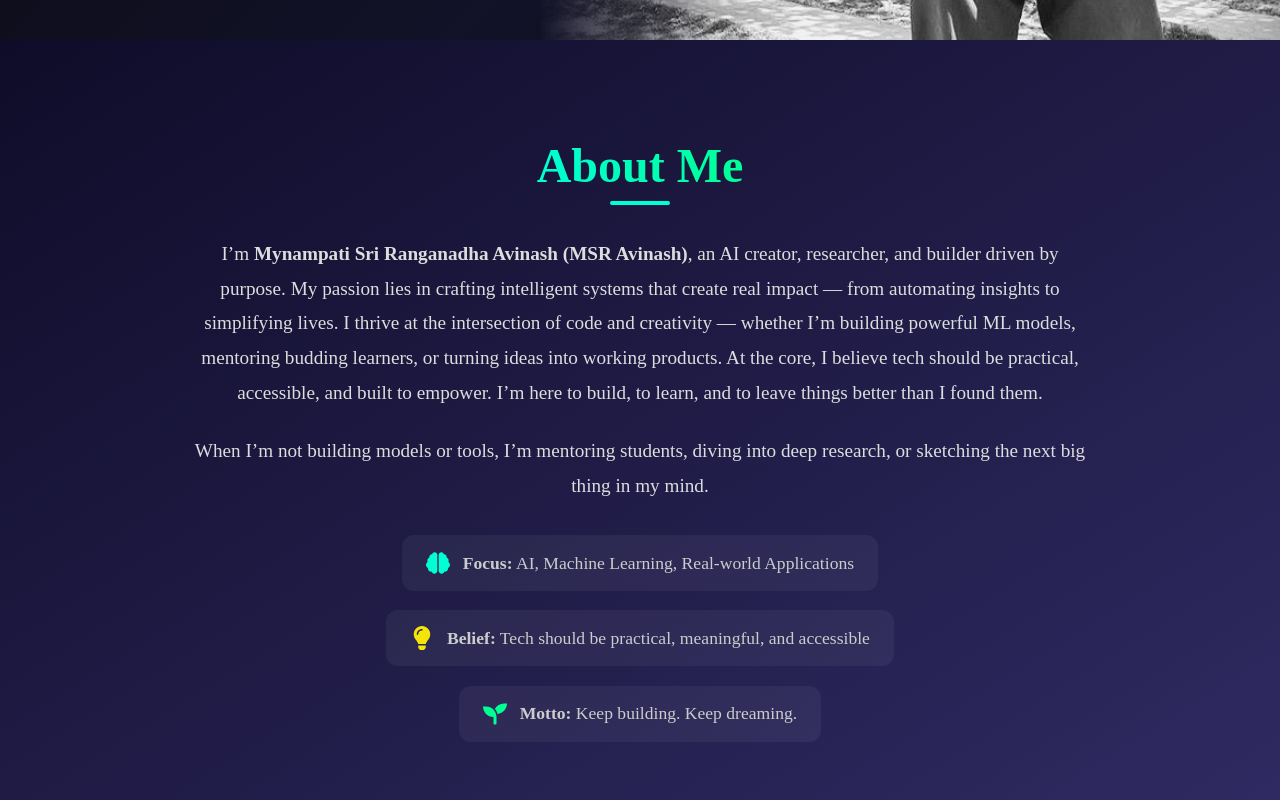
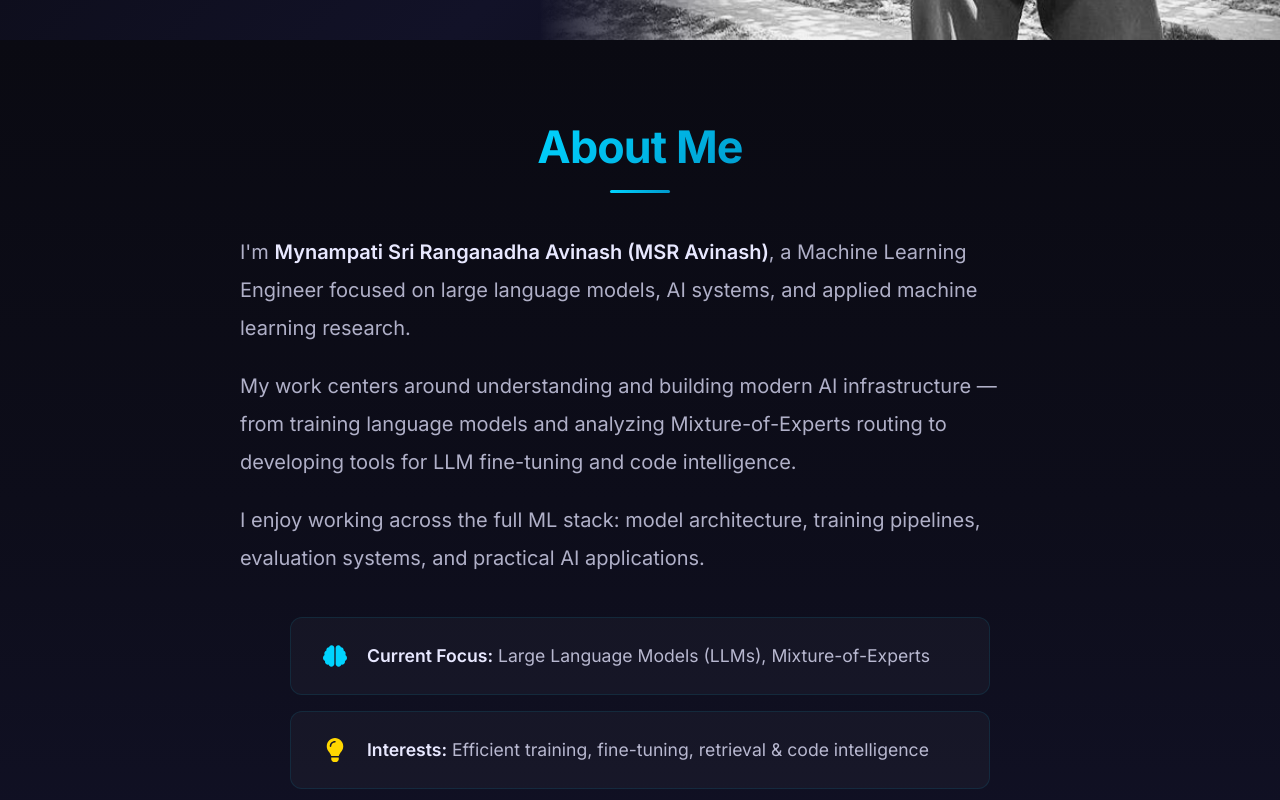
Before and after one commit to Ashx098/Portfolio, a React (Vite) app: page / in a window 1280 px wide. Shown: the part 760-1560 px from the top of the page. Built offline with nearby package versions, Linux system fonts and the light colour scheme.

Commit message:
Rewrite About section with technical focus
Ultraworked with Sisyphus

Co-authored-by: Sisyphus <clio-agent@sisyphuslabs.ai>

```diff
--- a/src/components/About.jsx
+++ b/src/components/About.jsx
@@ -1,7 +1,6 @@
 import React from 'react';
 import '../styles/about.css';
 import { FaBrain, FaLightbulb, FaSeedling } from 'react-icons/fa';
-import { Element } from 'react-scroll';
 
 const About = () => {
   return (
@@ -14,29 +13,29 @@ const About = () => {
             </h2>
 
             <p className="about-text">
-              I’m <strong>Mynampati Sri Ranganadha Avinash (MSR Avinash)</strong>, an AI creator, researcher, and builder driven by purpose. My passion lies in crafting intelligent systems that create real impact — from automating insights to simplifying lives.
-
-I thrive at the intersection of code and creativity — whether I’m building powerful ML models, mentoring budding learners, or turning ideas into working products.
-
-At the core, I believe tech should be practical, accessible, and built to empower. I’m here to build, to learn, and to leave things better than I found them.
+              I'm <strong>Mynampati Sri Ranganadha Avinash (MSR Avinash)</strong>, a Machine Learning Engineer focused on large language models, AI systems, and applied machine learning research.
             </p>
 
             <p className="about-text">
-              When I’m not building models or tools, I’m mentoring students, diving into deep research, or sketching the next big thing in my mind.
+              My work centers around understanding and building modern AI infrastructure — from training language models and analyzing Mixture-of-Experts routing to developing tools for LLM fine-tuning and code intelligence.
+            </p>
+
+            <p className="about-text">
+              I enjoy working across the full ML stack: model architecture, training pipelines, evaluation systems, and practical AI applications.
             </p>
 
             <div className="about-cards">
               <div className="about-card">
                 <FaBrain className="about-icon blue" />
-                <span><strong>Focus:</strong> AI, Machine Learning, Real-world Applications</span>
+                <span><strong>Current Focus:</strong> Large Language Models (LLMs), Mixture-of-Experts</span>
               </div>
               <div className="about-card">
                 <FaLightbulb className="about-icon yellow" />
-                <span><strong>Belief:</strong> Tech should be practical, meaningful, and accessible</span>
+                <span><strong>Interests:</strong> Efficient training, fine-tuning, retrieval & code intelligence</span>
               </div>
               <div className="about-card">
                 <FaSeedling className="about-icon green" />
-                <span><strong>Motto:</strong> Keep building. Keep dreaming.</span>
+                <span><strong>Philosophy:</strong> AI should be scientifically grounded and practically useful</span>
               </div>
             </div>
           </div>
--- a/src/styles/about.css
+++ b/src/styles/about.css
@@ -1,91 +1,130 @@
-/* === ABOUT SECTION === */
+/* === ABOUT SECTION - CLEAN & PROFESSIONAL === */
+@import url('https://fonts.googleapis.com/css2?family=Inter:wght@300;400;500;600;700&display=swap');
+
+* {
+  margin: 0;
+  padding: 0;
+  box-sizing: border-box;
+}
 
 .about-wrapper {
-    width: 100%;
-    min-height: 100vh;
-    background: linear-gradient(to bottom right, #0f0c29, #302b63);
+  width: 100vw;
+  min-height: auto;
+  background: linear-gradient(180deg, #0a0a12 0%, #0d0d1a 50%, #121228 100%);
   padding: 5rem 2rem;
   display: flex;
   justify-content: center;
   align-items: center;
   color: #fff;
+  font-family: 'Inter', sans-serif;
 }
 
 .about-content {
-    max-width: 900px;
+  max-width: 950px;
   text-align: center;
 }
 
 .about-title {
-    font-size: 3rem;
-    font-weight: bold;
-    margin-bottom: 2rem;
-    background: linear-gradient(to right, #00ffd5, #00ff95);
+  font-size: 2.8rem;
+  font-weight: 700;
+  margin-bottom: 2.5rem;
+  background: linear-gradient(135deg, #00d4ff 0%, #0099cc 100%);
   -webkit-background-clip: text;
   -webkit-text-fill-color: transparent;
+  background-clip: text;
   position: relative;
   display: inline-block;
+  letter-spacing: -0.02em;
 }
 
-  .about-title .underline {
+.about-title::after {
+  content: '';
   display: block;
   width: 60px;
-    height: 4px;
-    background: #00ffd5;
-    margin: 0.5rem auto 0;
-    border-radius: 10px;
+  height: 3px;
+  background: linear-gradient(90deg, #00d4ff, #0099cc);
+  margin: 1rem auto 0;
+  border-radius: 3px;
 }
 
 .about-text {
-    font-size: 1.2rem;
-    line-height: 1.8;
-    margin-bottom: 1.5rem;
-    color: #ddd;
-    text-align: center;
+  font-size: 1.25rem;
+  line-height: 1.9;
+  margin-bottom: 1.25rem;
+  color: #b0b0c8;
+  text-align: left;
+  max-width: 800px;
+  margin-left: auto;
+  margin-right: auto;
+}
+
+.about-text strong {
+  color: #e8e8ff;
+  font-weight: 600;
 }
 
 .about-cards {
   display: flex;
   flex-direction: column;
-    gap: 1.2rem;
-    margin-top: 2rem;
+  gap: 1rem;
+  margin-top: 2.5rem;
   align-items: center;
 }
 
 .about-card {
   display: flex;
-    align-items: center;
-    gap: 0.8rem;
+  align-items: flex-start;
+  gap: 1.25rem;
   font-size: 1.1rem;
-    background: rgba(255, 255, 255, 0.05);
-    padding: 1rem 1.5rem;
+  background: rgba(255, 255, 255, 0.03);
+  border: 1px solid rgba(0, 212, 255, 0.1);
+  padding: 1.5rem 2rem;
   border-radius: 12px;
-    max-width: 600px;
-    color: #ccc;
-    transition: transform 0.3s ease;
+  max-width: 700px;
+  width: 100%;
+  color: #b8b8d0;
+  transition: all 0.3s cubic-bezier(0.4, 0, 0.2, 1);
+  text-align: left;
 }
 
 .about-card:hover {
-    transform: scale(1.02);
-    background: rgba(255, 255, 255, 0.08);
+  transform: translateY(-3px);
+  background: rgba(0, 212, 255, 0.05);
+  border-color: rgba(0, 212, 255, 0.25);
+  box-shadow: 0 10px 40px rgba(0, 212, 255, 0.1);
 }
 
 .about-icon {
   font-size: 1.5rem;
-    color: #00ffd5;
+  flex-shrink: 0;
+  margin-top: 0.1rem;
+}
+
+.about-icon.blue {
+  color: #00d4ff;
 }
 
 .about-icon.yellow {
-    color: #f4e409;
+  color: #ffd700;
 }
 
 .about-icon.green {
-    color: #00ff95;
+  color: #00ff88;
 }
 
+.about-card span {
+  line-height: 1.6;
+}
+
+.about-card strong {
+  color: #e8e8ff;
+  font-weight: 600;
+}
+
+/* Responsive */
 @media (max-width: 768px) {
   .about-wrapper {
-      padding: 3rem 1rem;
+    padding: 4rem 1.5rem;
   }
 
   .about-title {
@@ -94,21 +133,47 @@
 
   .about-text {
     font-size: 1.1rem;
+    text-align: left;
+  }
+
+  .about-card {
+    padding: 1.25rem 1.5rem;
+    font-size: 1rem;
+  }
+
+  .about-icon {
+    font-size: 1.35rem;
+  }
+}
+
+@media (max-width: 480px) {
+  .about-wrapper {
+    padding: 3rem 1rem;
+  }
+
+  .about-title {
+    font-size: 1.9rem;
+  }
+
+  .about-text {
+    font-size: 1rem;
   }
 
   .about-card {
     flex-direction: column;
     text-align: center;
+    gap: 0.75rem;
+    padding: 1.25rem 1rem;
+  }
+
+  .about-icon {
+    margin-top: 0;
   }
 }
 
+/* Scroll margin for anchor links */
 .about-wrapper {
-    padding-top: 80px; /* or try 100px */
-    scroll-margin-top: 100px; /* this makes it visible when scrolled to */
-  }
-
-  section {
-    scroll-margin-top: 100px;
+  scroll-margin-top: 80px;
 }
 
 html {
```
Lines whose indentation alone changed are shown as unchanged.
